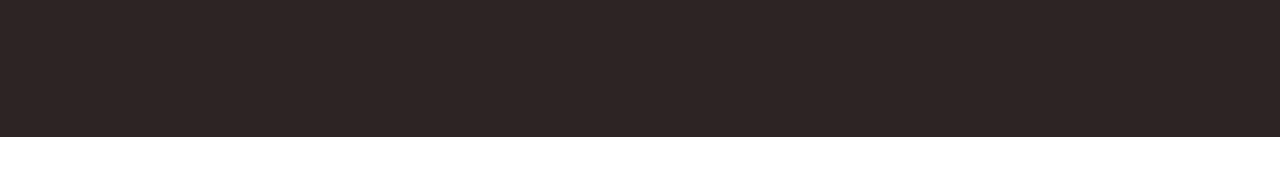
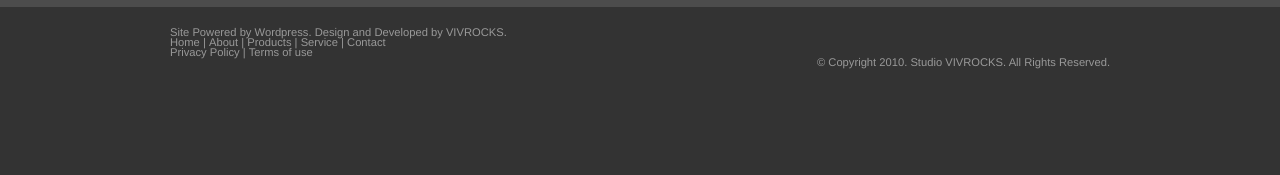
Before and after one commit to Shahnazrustamli/POLO360, a plain HTML site: page index.htm in a window 1280 px wide. Shown: the part 1288-1463 px from the top of the page. Before the commit the page ends 1425 px from the top, so only its background shows below. Drawn offline with Linux system fonts and the light colour scheme.

Commit message:
section complected

```diff
--- a/css/style.css
+++ b/css/style.css
@@ -100,8 +100,24 @@ main {
   margin: 15px 0 20px 0;
 }
 footer {
-  height: 140px;
-  background-color: #2d2424;
+  height: 180px;
+  background-color: #333;
+  border-top: 10px solid #4c4c4c;
+  font: normal 0.7em Helvetica;
+  line-height: 10px;
+  color: #999999;
+  padding: 20px 0 0 0 ;
+}
+footer .left_box{
+
+}
+footer .left_box ul li{
+  display: inline-block;
+
+}
+footer .right_box{
+  display: inline-block;
+  float: right;
 }
 @media only screen and (min-width: 768px) {
   header {
--- a/index.htm
+++ b/index.htm
@@ -3,8 +3,7 @@
   <head>
     <meta charset="UTF-8" />
     <meta name="viewport" content="width=device-width, initial-scale=1.0" />
-    <!-- <link rel="shortcut icon" href="favicon.ico" type="image/x-icon" /> -->
-    <link rel="shortcut icon" href="favicon.ico?v=2" type="image/x-icon" />
+    <link rel="shortcut icon" href="favicon.ico" type="image/x-icon" />
     <link rel="stylesheet" href="./css/reset.css" />
     <link rel="stylesheet" href="./css/style.css" />
     <link
@@ -92,11 +91,11 @@
               blanditiis praesentium
             </p>
             <div class="icons">
-              <img src="./img/wifi.png" alt="" />
-              <img src="./img/facebook.png" alt="" />
-              <img src="./img/linkedin.png" alt="" />
-              <img src="./img/youtube.png" alt="" />
-              <img src="./img/twitter.png" alt="" />
+              <a href=""><img src="./img/wifi.png" alt="" /></a>
+              <a href=""><img src="./img/facebook.png" alt="" /></a>
+              <a href=""><img src="./img/linkedin.png" alt="" /></a>
+              <a href=""><img src="./img/youtube.png" alt="" /></a>
+              <a href=""><img src="./img/twitter.png" alt="" /></a>
             </div>
             <h3>Newsteller</h3>
             <p>
@@ -112,7 +111,30 @@
       </div>
     </main>
     <footer>
-      <div id="container"></div>
+      <div id="container">
+        <div class="left_box">
+          <p>Site Powered by Wordpress. Design and Developed by VIVROCKS.</p>
+          <ul>
+            <li><a href="#">Home</a></li>
+            |
+            <li><a href="#">About</a></li>
+            |
+            <li><a href="#">Products</a></li>
+            |
+            <li><a href="#">Service</a></li>
+            |
+            <li><a href="#">Contact</a></li>
+          </ul>
+          <ul>
+            <li><a href="">Privacy Policy</a></li>
+            |
+            <li><a href="">Terms of use</a></li>
+          </ul>
+        </div>
+        <div class="right_box">
+          <p>&copy; Copyright 2010. Studio VIVROCKS. All Rights Reserved.</p>
+        </div>
+      </div>
     </footer>
   </body>
 </html>
```
Also changed, not shown: 1 other file.
